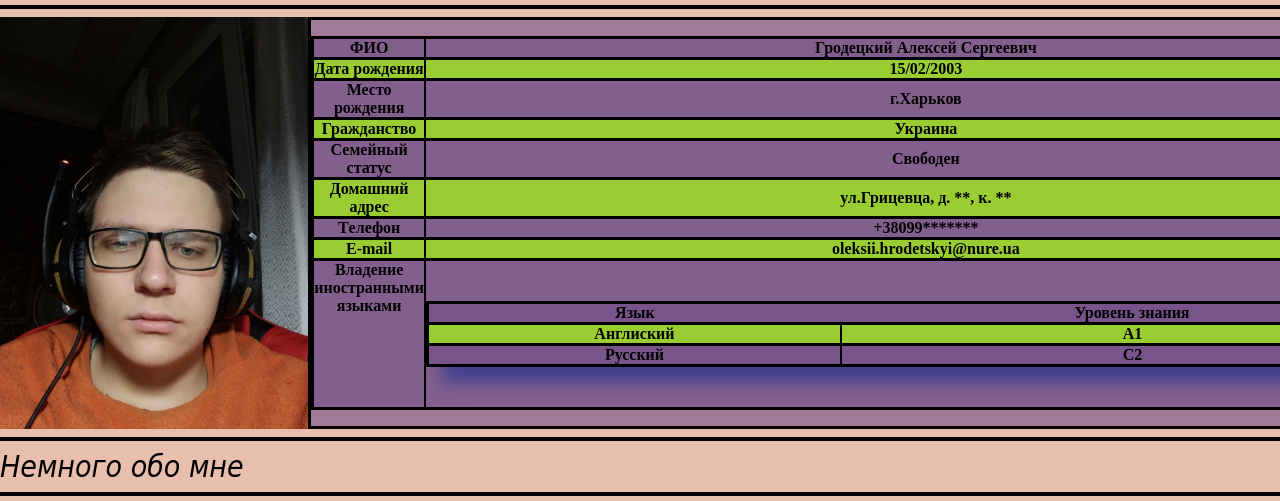
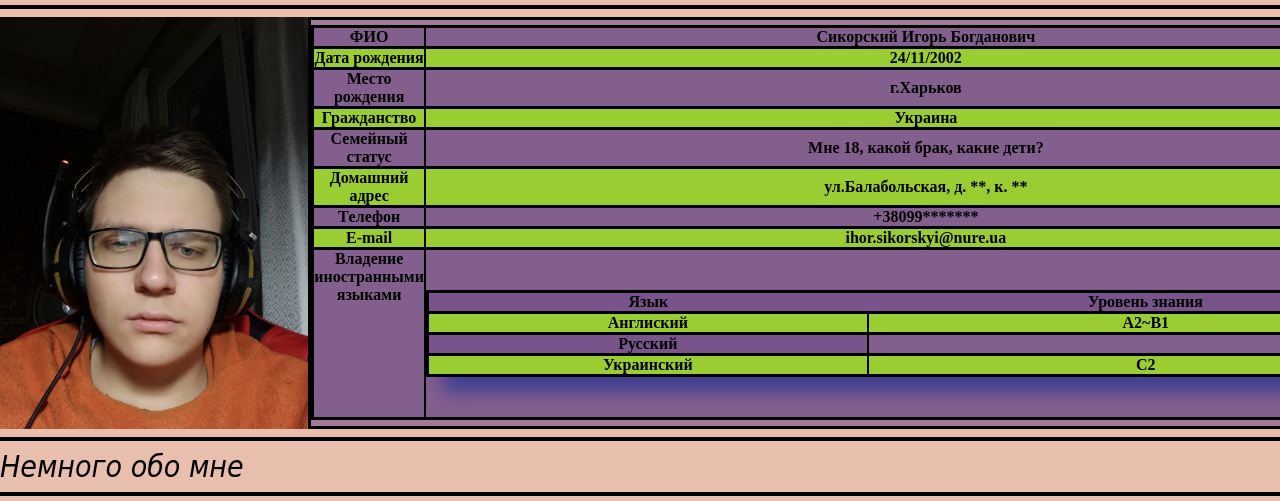
Before and after one commit to Igor-Sikorskuy/Igor-Sikorskuy.github.io, a plain HTML site: page index.html in a window 1280 px wide. Shown: the part 837-1338 px from the top of the page. Drawn offline with Linux system fonts and the light colour scheme.

Commit message:
Laba 2.04

```diff
--- a/index.html
+++ b/index.html
@@ -54,11 +54,11 @@
                         <table class = "table-lang">
                             <tbody>
                                 <tr>
-                                    <th>ФИО</th><td>Гродецкий Алексей Сергеевич</td>
+                                    <th>ФИО</th><td>Сикорский Игорь Богданович</td>
                                 </tr>
                                 <tr>
                                     <th>Дата рождения</th>
-                                    <td>15/02/2003</td>
+                                    <td>24/11/2002</td>
                                 </tr>
                                 <tr>
                                     <th>Место рождения</th>
@@ -70,11 +70,11 @@
                                 </tr>
                                 <tr>
                                     <th>Семейный статус</th>
-                                    <td>Свободен</td>
+                                    <td>Мне 18, какой брак, какие дети?</td>
                                 </tr>
                                 <tr>
                                     <th>Домашний адрес</th>
-                                    <td>ул.Грицевца, д. **, к. **</td>
+                                    <td>ул.Балабольская, д. **, к. **</td>
                                 </tr>
                                 <tr>
                                     <th>Tелефон</th>
@@ -82,7 +82,7 @@
                                 </tr>
                                 <tr>
                                     <th>E-mail</th>
-                                    <td>oleksii.hrodetskyi@nure.ua</td>
+                                    <td>ihor.sikorskyi@nure.ua</td>
                                 </tr>
                                 <tr>
                                     <th>Владение иностранными языками</th>
@@ -95,11 +95,14 @@
                                                 </tr>
                                                 <tr>
                                                     <td>Англиский</td>
-                                                    <td>A1</td>
+                                                    <td>A2~B1</td>
                                                 </tr>
                                                 <tr>
                                                     <td>Русский</td>
-                                                    <td>C2</td>
+                                                </tr>
+                                                <tr>
+                                                    <th>Украинский</th>
+                                                    <td rowspan="2">C2</td>
                                                 </tr>
                                             </tbody>
                                         </table>
```
Also changed, not shown: programming-languages.html (+1 -1 lines).
